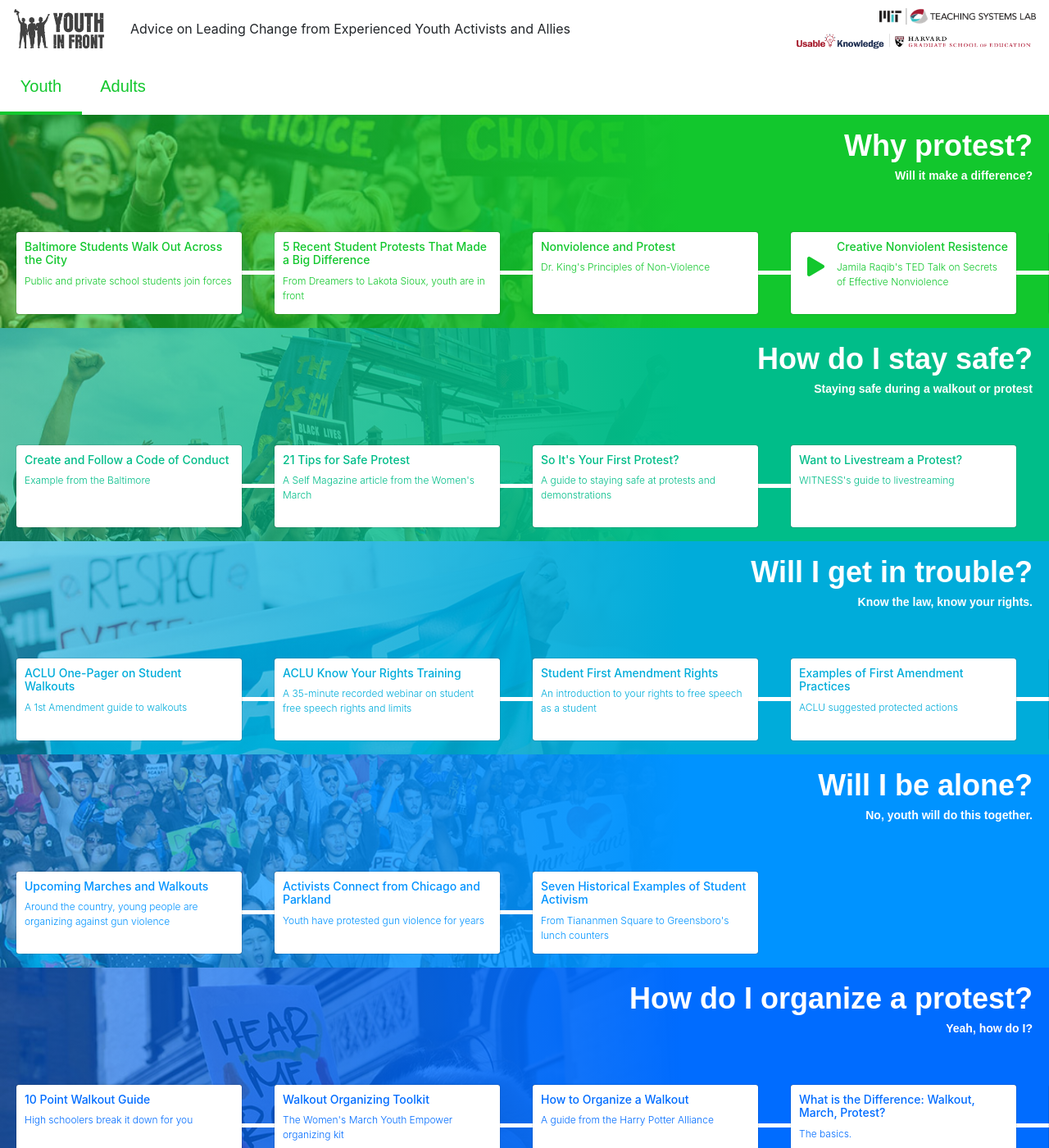
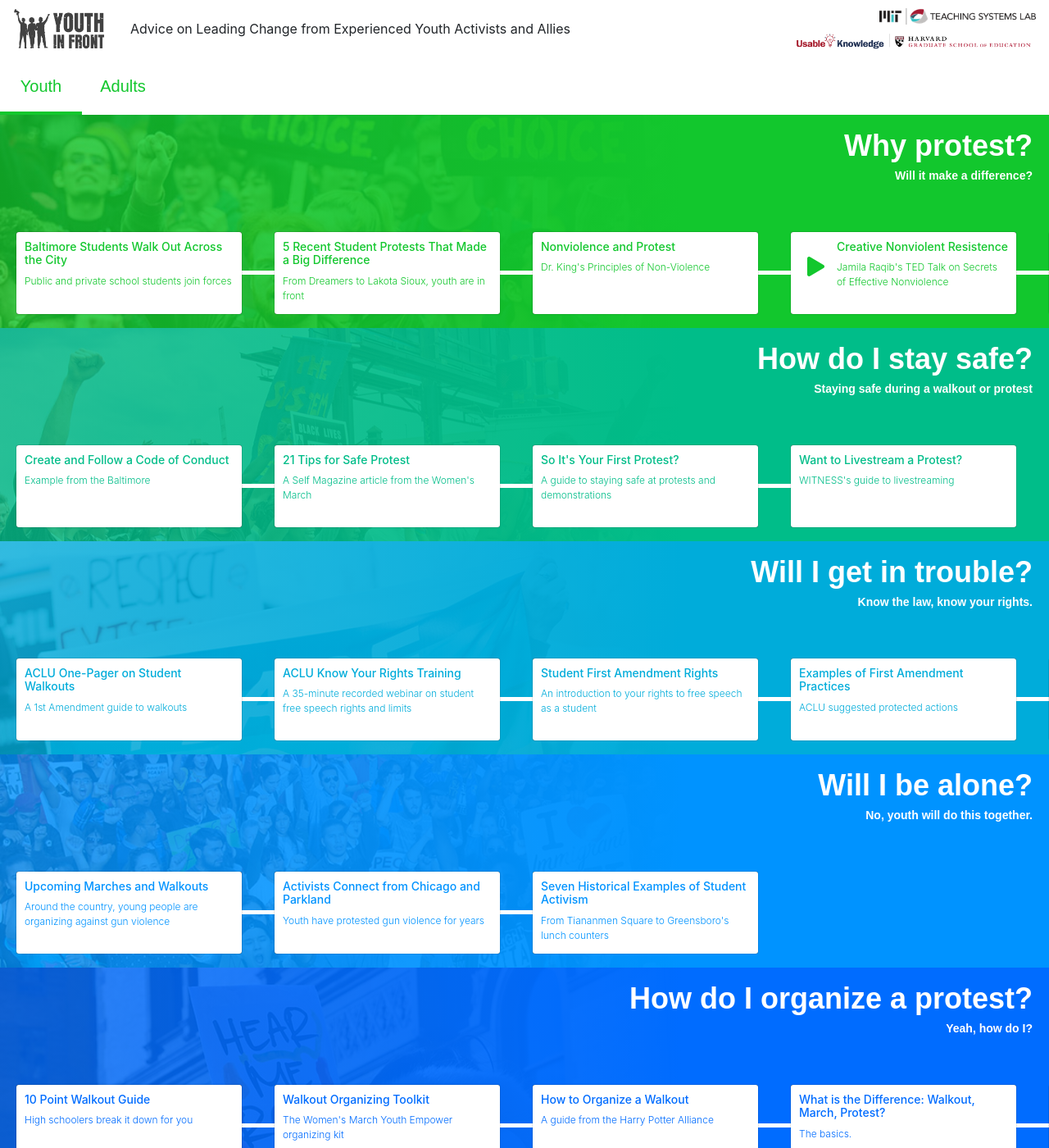
Before and after one commit to youthinfront/youthinfront-site, a Jekyll site: the page built from index.md, in a window 1280 px wide and 1400 px high. Shown: the whole window at 82% size. Built offline with Jekyll 4.4.1, drawn with Linux system fonts in a browser that asks for light colours; nearby versions of some CDN libraries.

```diff
--- a/css/yif.css
+++ b/css/yif.css
@@ -336,7 +336,7 @@
 .background-gradient-1 {
     background: linear-gradient(
         to right,
-        rgba(18,199,45,0.533) 0%,
+        rgba(18,199,45,0.8) 0%,
        	rgba(18,199,45,1) 65%,
         rgba(18,199,45,1) 100%
     );
@@ -345,7 +345,7 @@
 .background-gradient-2 {
     background: linear-gradient(
         to right,
-        rgba(0,189,137,0.533) 0%,
+        rgba(0,189,137,0.8) 0%,
         rgba(0,189,137,1) 65%,
         rgba(0,189,137,1) 100%
     );
@@ -354,7 +354,7 @@
 .background-gradient-3 {
     background: linear-gradient(
         to right,
-        rgba(0,172,218,0.533) 0%,
+        rgba(0,172,218,0.8) 0%,
         rgba(0,172,218,1) 65%,
         rgba(0,172,218,1) 100%
     );
@@ -363,7 +363,7 @@
 .background-gradient-4 {
     background: linear-gradient(
         to right,
-        rgba(0,147,255,0.533) 0%,
+        rgba(0,147,255,0.8) 0%,
         rgba(0,147,255,1) 65%,
         rgba(0,147,255,1) 100%
     );
@@ -372,7 +372,7 @@
 .background-gradient-5 {
     background: linear-gradient(
         to right,
-        rgba(0,108,255,0.533) 0%,
+        rgba(0,108,255,0.8) 0%,
         rgba(0,108,255,1) 65%,
         rgba(0,108,255,1) 100%
     );
@@ -381,7 +381,7 @@
 .background-gradient-6 {
     background: linear-gradient(
         to right,
-        rgba(142,29,194,0.533) 0%,
+        rgba(142,29,194,0.8) 0%,
         rgba(142,29,194,1) 65%,
         rgba(142,29,194,1) 100%
     );
@@ -390,7 +390,7 @@
 .background-gradient-7 {
     background: linear-gradient(
         to right,
-        rgba(0,108,255,0.533) 0%,
+        rgba(0,108,255,0.8) 0%,
         rgba(0,108,255,1) 65%,
         rgba(0,108,255,1) 100%
     );
@@ -399,7 +399,7 @@
 .background-gradient-8 {
     background: linear-gradient(
         to right,
-        rgba(0,147,255,0.533) 0%,
+        rgba(0,147,255,0.8) 0%,
         rgba(0,147,255,1) 65%,
         rgba(0,147,255,1) 100%
     );
@@ -408,7 +408,7 @@
 .background-gradient-9 {
     background: linear-gradient(
         to right,
-        rgba(0,172,218,0.533) 0%,
+        rgba(0,172,218,0.8) 0%,
         rgba(0,172,218,1) 65%,
         rgba(0,172,218,1) 100%
     );
@@ -417,7 +417,7 @@
 .background-gradient-10 {
     background: linear-gradient(
         to right,
-        rgba(0,189,137,0.533) 0%,
+        rgba(0,189,137,0.8) 0%,
         rgba(0,189,137,1) 65%,
         rgba(0,189,137,1) 100%
     );
@@ -473,18 +473,19 @@
 
 /* Begin Article Page */
 .banner {
-    height: 200px;
+    height: 240px;
     -webkit-clip-path: polygon(0 0, 1600px 0, 1600px 100%, 0 87%);
     clip-path: polygon(0 0, 1600px 0, 1600px 100%, 0 87%);
     display: flex;
     flex-direction: column;
     justify-content: center;
+    margin-bottom: 40px;
 }
 
 .banner-title {
     font-family: "Hiragino Kaku Gothic Std";
-    font-size: 36px;
-    line-height: 40px;
+    font-size: 24px;
+    line-height: 26px;
     color: white;
     margin-bottom: 15px;
 }
@@ -503,6 +504,7 @@
     font-size: 22pt;
     line-height: 27pt;
     font-weight: 500;
+    display: none;
 }
 
 .article-container h2 {
@@ -560,4 +562,15 @@
     line-height: 19pt;
     font-weight: normal;
 }
+
+@media screen and (min-width: 480px) {
+    .banner {
+        height: 240px;
+    }
+
+    .banner-title {
+        font-size: 36px;
+        line-height: 40px;
+    }
+}
 /* End Article Page */
```
